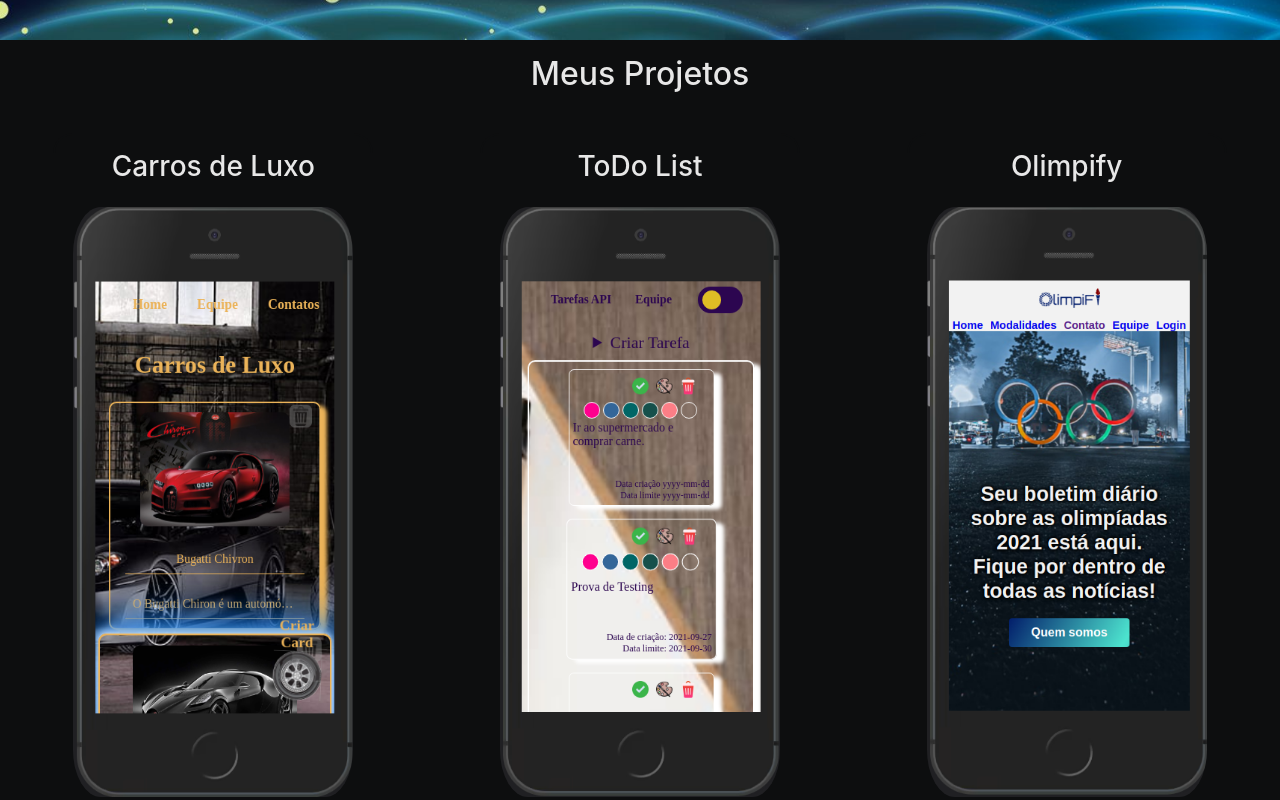
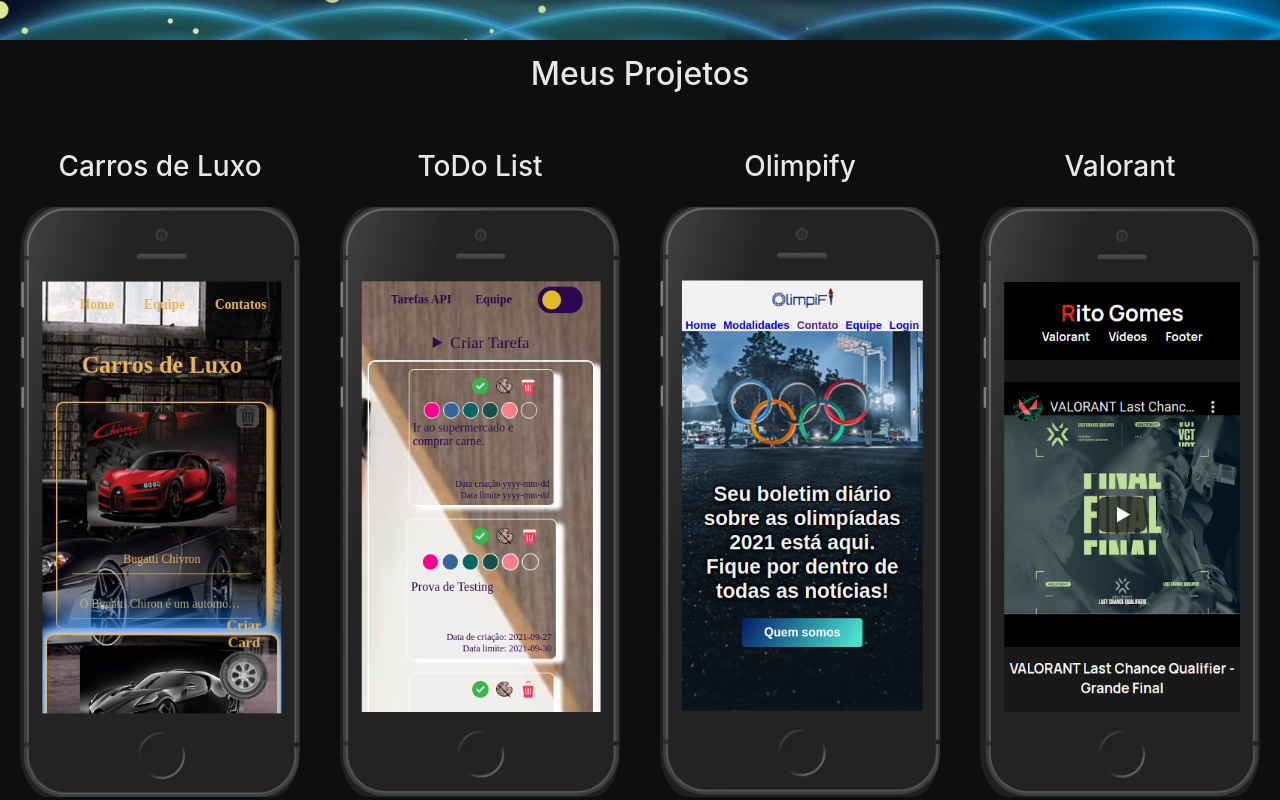
Before and after one commit to GasparPSousa/frontEnd03-Checkpoint01, a React (Create React App) app: page / in a window 1280 px wide. Shown: the part 760-1560 px from the top of the page. Built offline with nearby package versions, Linux system fonts and the light colour scheme.

Commit message:
Ajustando a largura do grid

```diff
--- a/src/components/Projetos/style.scss
+++ b/src/components/Projetos/style.scss
@@ -19,7 +19,7 @@
 
 #projetos .grid{
   display: grid;
-  grid-template-columns: repeat(auto-fit, minmax(320px, 1fr));
+  grid-template-columns: repeat(auto-fit, minmax(300px, 1fr));
   gap: 20px;
   place-items: center;
 }
@@ -27,7 +27,7 @@
 @media (max-width: 375px) {
 
   #projetos .grid{
-    width: 310px;
+    max-width: 300px;
 
   }
 }
```
